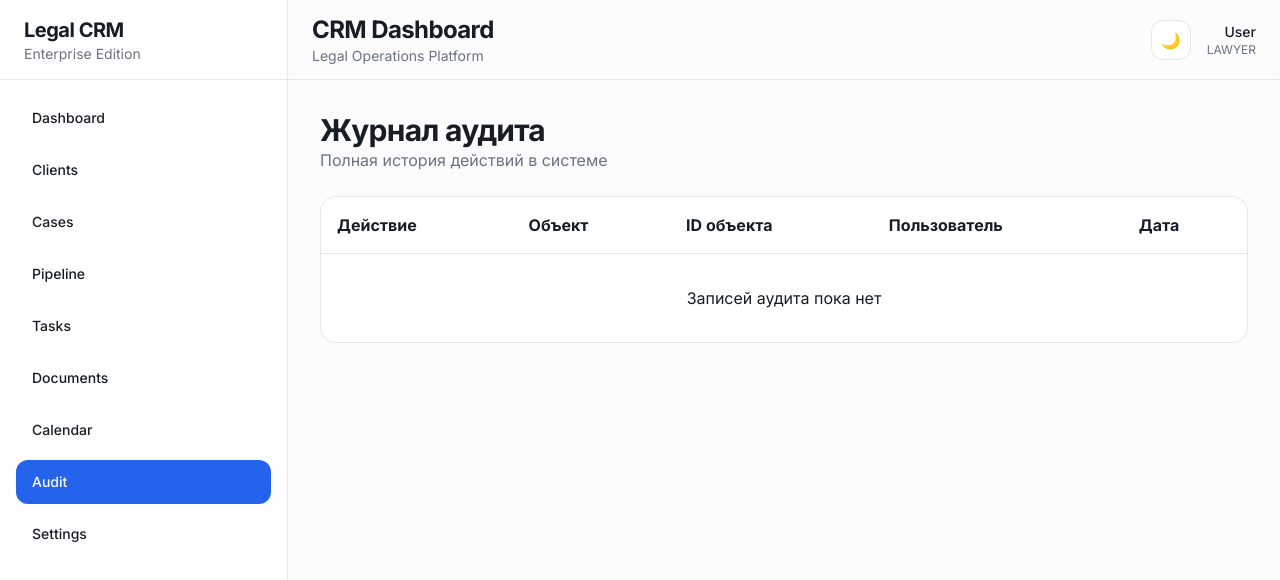
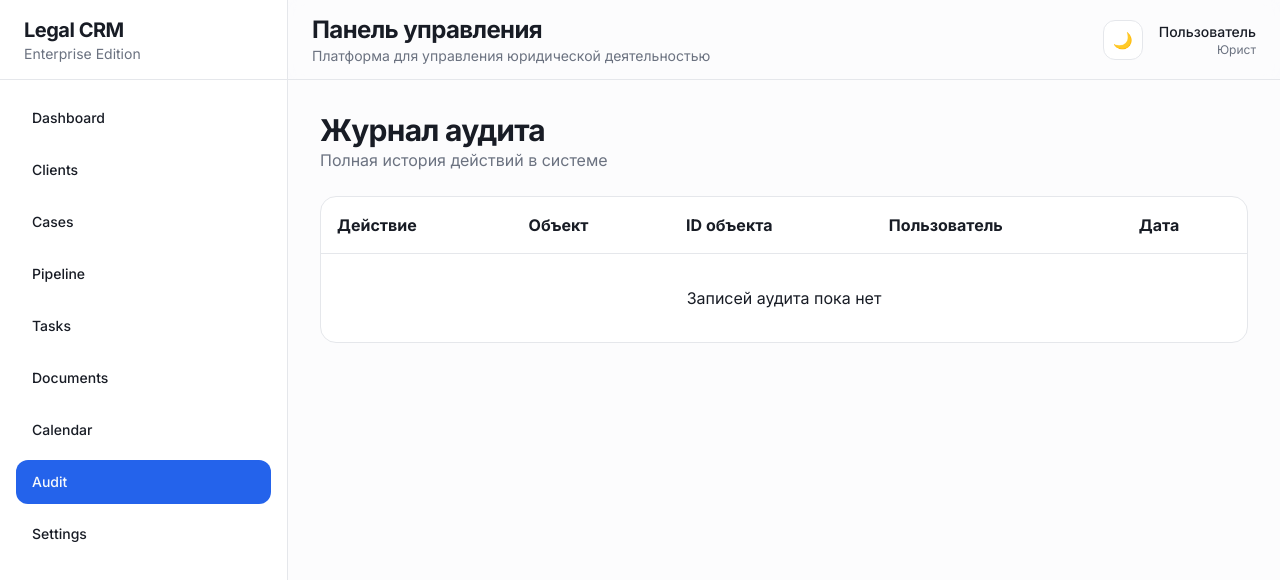
Before and after one commit to RIZVAN321-DIL/SaaS-PROJECT, a Next.js app in the folder frontend/: page /audit in a window 1280 px wide. Shown: the top 580 px of the page. Built offline with nearby package versions, Linux system fonts and the light colour scheme.

Commit message:
Update header.tsx

```diff
--- a/frontend/src/components/layout/header.tsx
+++ b/frontend/src/components/layout/header.tsx
@@ -5,6 +5,13 @@ import { getUser } from '@/lib/auth';
 
 export function Header() {
   const user = getUser();
+
+  const roleLabels: Record<string, string> = {
+    OWNER: 'Владелец',
+    ADMIN: 'Администратор',
+    LAWYER: 'Юрист',
+    ASSISTANT: 'Помощник',
+  };
 
   return (
     <header
@@ -27,7 +34,7 @@ export function Header() {
             font-bold
           "
         >
-          CRM Dashboard
+          Панель управления
         </h2>
 
         <p
@@ -36,7 +43,7 @@ export function Header() {
             text-muted-foreground
           "
         >
-          Legal Operations Platform
+          Платформа для управления юридической деятельностью
         </p>
       </div>
 
@@ -62,8 +69,7 @@ export function Header() {
               font-medium
             "
           >
-            {user?.email ??
-              'User'}
+            {user?.email ?? 'Пользователь'}
           </span>
 
           <span
@@ -72,8 +78,9 @@ export function Header() {
               text-muted-foreground
             "
           >
-            {user?.role ??
-              'LAWYER'}
+            {user?.role
+              ? roleLabels[user.role] ?? user.role
+              : 'Юрист'}
           </span>
         </div>
       </div>
```
